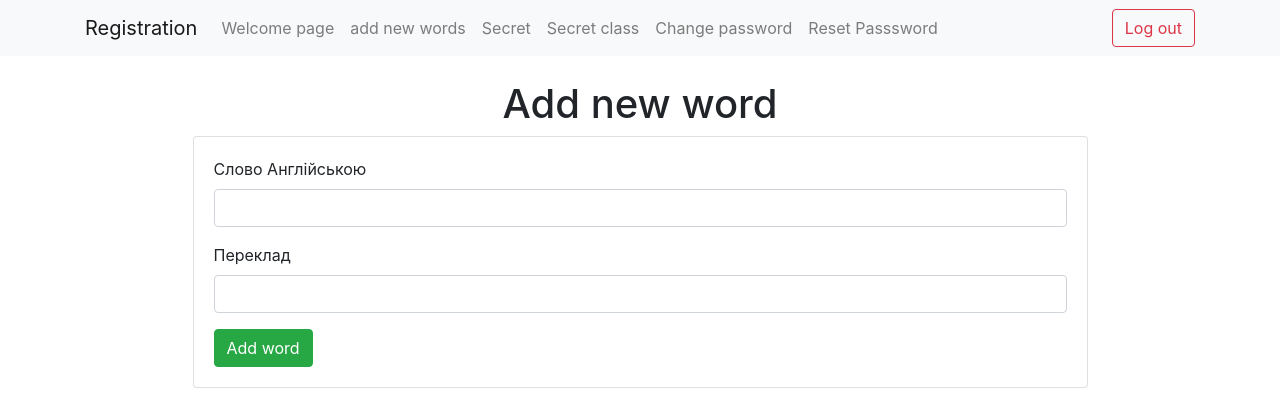
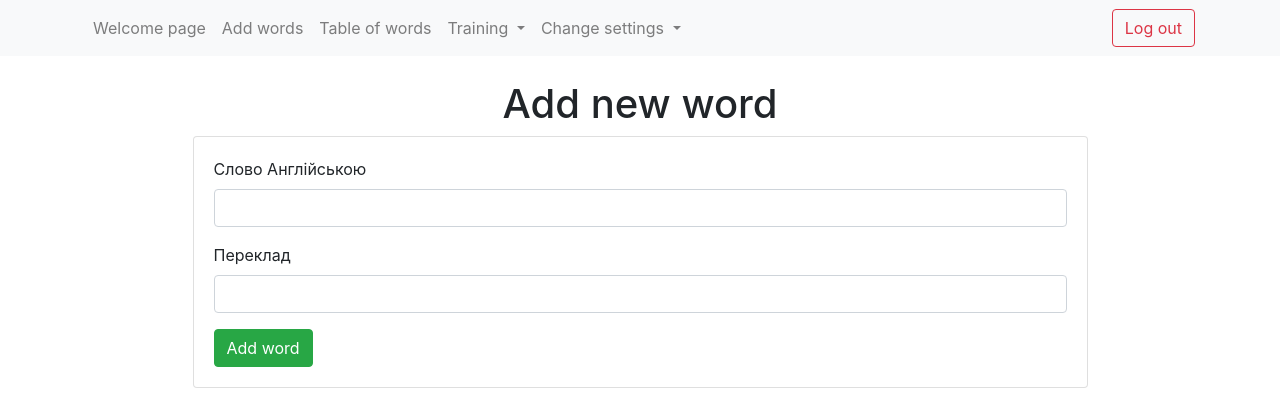
Before and after one commit to Vesli1715/django_cards, a Django app: page /words/add_new_words/ in a window 1280 px wide. Shown: the top 420 px of the page. Run offline with Django 3.2, Linux system fonts and the light colour scheme; the visitor is signed in with stand-in values (Sample User, id 1); some libraries are stand-ins or nearby versions.

Commit message:
start working with table of all word from db

```diff
--- a/registration/templates/registration/base.html
+++ b/registration/templates/registration/base.html
@@ -26,7 +26,6 @@
   <body>
     <nav class="navbar navbar-expand-lg navbar-light bg-light mb-4">
         <div class="container">
-          <a class="navbar-brand" href="#"> Registration </a>
           <button class="navbar-toggler" type="button" data-toggle="collapse" data-target="#navbarSupportedContent" aria-controls="navbarSupportedContent" aria-expanded="false" aria-label="Toggle navigation">
             <span class="navbar-toggler-icon"></span>
           </button>
@@ -38,19 +37,26 @@
                 </li>
                 {% if user.is_authenticated %}
                 <li class="nav-item">
-                        <a class="nav-link" href="{% url 'word_cards:add_new_words' %}">add new words</a>
+                    <a class="nav-link" href="{% url 'word_cards:add_new_words' %}">Add words</a>
                 </li>
                 <li class="nav-item">
-                        <a class="nav-link" href="{% url 'secret' %}">Secret</a>
+                    <a class="nav-link" href="{% url 'word_cards:table_of_words' %}">Table of words</a>
                 </li>
-                     <li class="nav-item">
-                         <a class="nav-link" href="{% url 'secret_class' %}">Secret class</a>
+                <li class="nav-item dropdown">
+                    <a class="nav-link dropdown-toggle" href="#" id="navbarDropdown" role="button" data-toggle="dropdown" aria-haspopup="true" aria-expanded="false">Training
+                    </a>
+                    <div class="dropdown-menu" aria-labelledby="navbarDropdown">
+                        <a class="nav-link" href="{% url 'word_cards:main_training_page' %}">Training main page</a>
+                        <a class="nav-link" href="{% url 'word_cards:training' %}">Training last 5</a>
+                    </div>
                 </li>
-                    <li class="nav-item">
+                <li class="nav-item dropdown">
+                    <a class="nav-link dropdown-toggle" href="#" id="navbarDropdown" role="button" data-toggle="dropdown" aria-haspopup="true" aria-expanded="false">Change settings
+                    </a>
+                    <div class="dropdown-menu" aria-labelledby="navbarDropdown">
                         <a class="nav-link" href="{% url 'password_change' %}">Change password</a>
-                    </li>
-                <li class="nav-item">
                         <a class="nav-link" href="{% url 'password_reset' %}">Reset Passsword</a>
+                    </div>
                 </li>
                 {% endif %}
             </ul>
@@ -68,6 +74,7 @@
     </nav>
     <div class="container">
         {% block content %}
+
         {% endblock %}
     </div>
     <script src="https://code.jquery.com/jquery-3.3.1.slim.min.js" integrity="sha384-q8i/X+965DzO0rT7abK41JStQIAqVgRVzpbzo5smXKp4YfRvH+8abtTE1Pi6jizo" crossorigin="anonymous"></script>
--- a/registration/templates/registration/password_reset_form.html
+++ b/registration/templates/registration/password_reset_form.html
@@ -8,6 +8,9 @@
         <div class="card">
             <div class="card-body">
                 <h2> Reset your password </h2>
+                <p> If you forgot your password you can reset its with your email, and choose new.
+                    Please enter your <corr></corr>ect email connected to this profile
+                </p>
                 <form method="post">
                     {% csrf_token %}
                     {{ form|crispy }}
--- a/word_cards/templates/base_app/main_traning_page.html
+++ b/word_cards/templates/base_app/main_training_page.html
@@ -2,6 +2,6 @@
 
 {% block content %}
 
-<p1>Main training page </p1>
+<p1>Main training page</p1>
 
 {% endblock%}
--- a/word_cards/urls.py
+++ b/word_cards/urls.py
@@ -24,5 +24,6 @@ urlpatterns = [
     path('add_new_words/', views.add_new_words, name='add_new_words'),
     path('add_new_words/base_app/word_added_successfully/', views.word_added_successfully ),
     path('training/', views.training, name='training'),
-
+    path('main_training_page/', views.main_training_page, name='main_training_page'),
+    path('table_of_words/', views.table_of_words, name='table_of_words')
 ]
--- a/word_cards/views.py
+++ b/word_cards/views.py
@@ -139,8 +139,21 @@ def word_added_successfully(request):
 
 
 
+def table_of_words(request):
+    return render(request, 'base_app/table_of_words.html')
+
+
+
+
+""" ---------- TRAINING BLOCK ------------- """
+
+def main_training_page(request):
+    return render(request, 'base_app/main_training_page.html')
+
+
 def list_last5_from_table():
-    """returns list of last 5 records in db in format [['en_w','ua_word'],[...]]"""
+    """returns list of last 5 records in db in format [['en_w','ua_word'],[...]]
+    this function for using in training func"""
     query = list(Words.objects.all().order_by('-id')[:5])
     L = []
     for items in query:
@@ -148,8 +161,6 @@ def list_last5_from_table():
         words = s.split(' ')
         L.append(words)
     return L
-
-
 
 w_index = 0
 @login_required
@@ -180,7 +191,7 @@ def training(request):
             result = "Wrong"
 
     if w_index >= 4:
-        return HttpResponse('all done!')
+        return render(request, 'base_app/main_training_page.html')
     elif next:
         w_index += 1
         question_word = list_of_en_words[w_index]
@@ -190,5 +201,4 @@ def training(request):
         'list_of_ua_words': list_of_ua_words,
         "question_word" : question_word,
     }
-
     return render(request, 'base_app/training.html', data)
```
Also changed, not shown: registration/templates/registration/index.html (+9 -6 lines), word_cards/templates/base_app/table_of_words.html (added, +24 -0 lines). Lines whose indentation alone changed are shown as unchanged.
